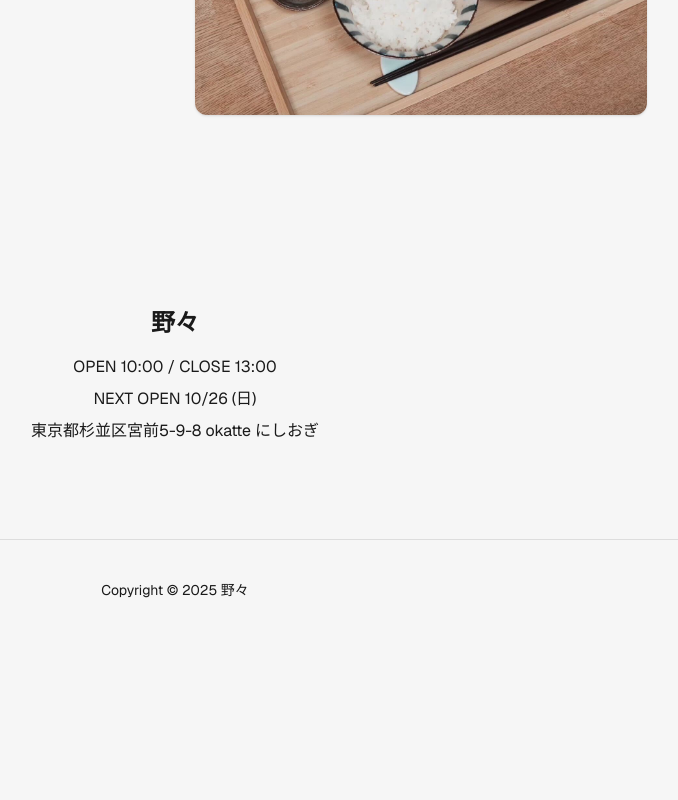
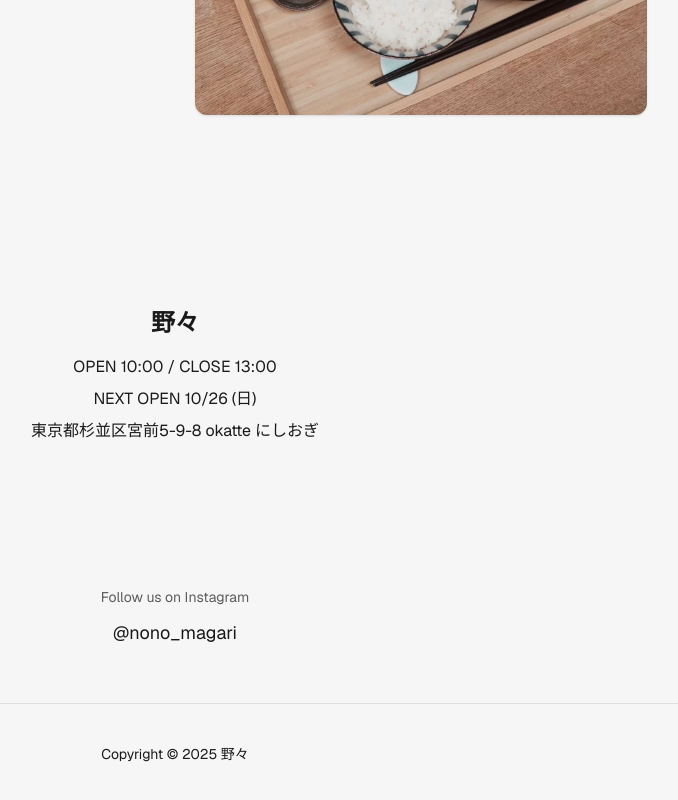
Before and after one commit to naoki-shigehisa/nono_magari, a Next.js app in the folder nono_magari/: page / in a window 1280 px wide. Shown: the part 1491-2291 px from the top of the page, without its empty margins (465-1143 px from the left). Before the commit the page ends 2131 px from the top, so only its background shows below. Built offline with nearby package versions, Linux system fonts and the light colour scheme.

Commit message:
Add instagram link

```diff
--- a/nono_magari/app/page.tsx
+++ b/nono_magari/app/page.tsx
@@ -102,6 +102,26 @@ export default function Home() {
         </>
       )}
 
+      {/* Instagram CTA */}
+      <section className="px-6 sm:px-10 py-12">
+        <div className="max-w-[1024px] mx-auto text-center">
+          <div className="text-sm opacity-70">Follow us on Instagram</div>
+          <a
+            href="https://instagram.com/nono_magari"
+            target="_blank"
+            rel="noopener noreferrer"
+            aria-label="Instagram @nono_magari"
+            className={`inline-flex items-center justify-center mt-1 text-base sm:text-lg px-3 py-2 rounded underline underline-offset-4 sm:no-underline transition-colors focus:outline-none ${
+              mode === "night"
+                ? "text-neutral-100 hover:opacity-90 focus-visible:ring-1 focus-visible:ring-neutral-100/30 active:opacity-80"
+                : "text-neutral-900 hover:opacity-80 focus-visible:ring-1 focus-visible:ring-neutral-900/20 active:opacity-90"
+            }`}
+          >
+            <span>@nono_magari</span>
+          </a>
+        </div>
+      </section>
+
       {/* Footer */}
       <footer className="px-6 sm:px-10 py-10 border-t border-black/10 dark:border-white/10 text-center text-xs sm:text-sm">
         <p>Copyright © 2025 野々</p>
```
